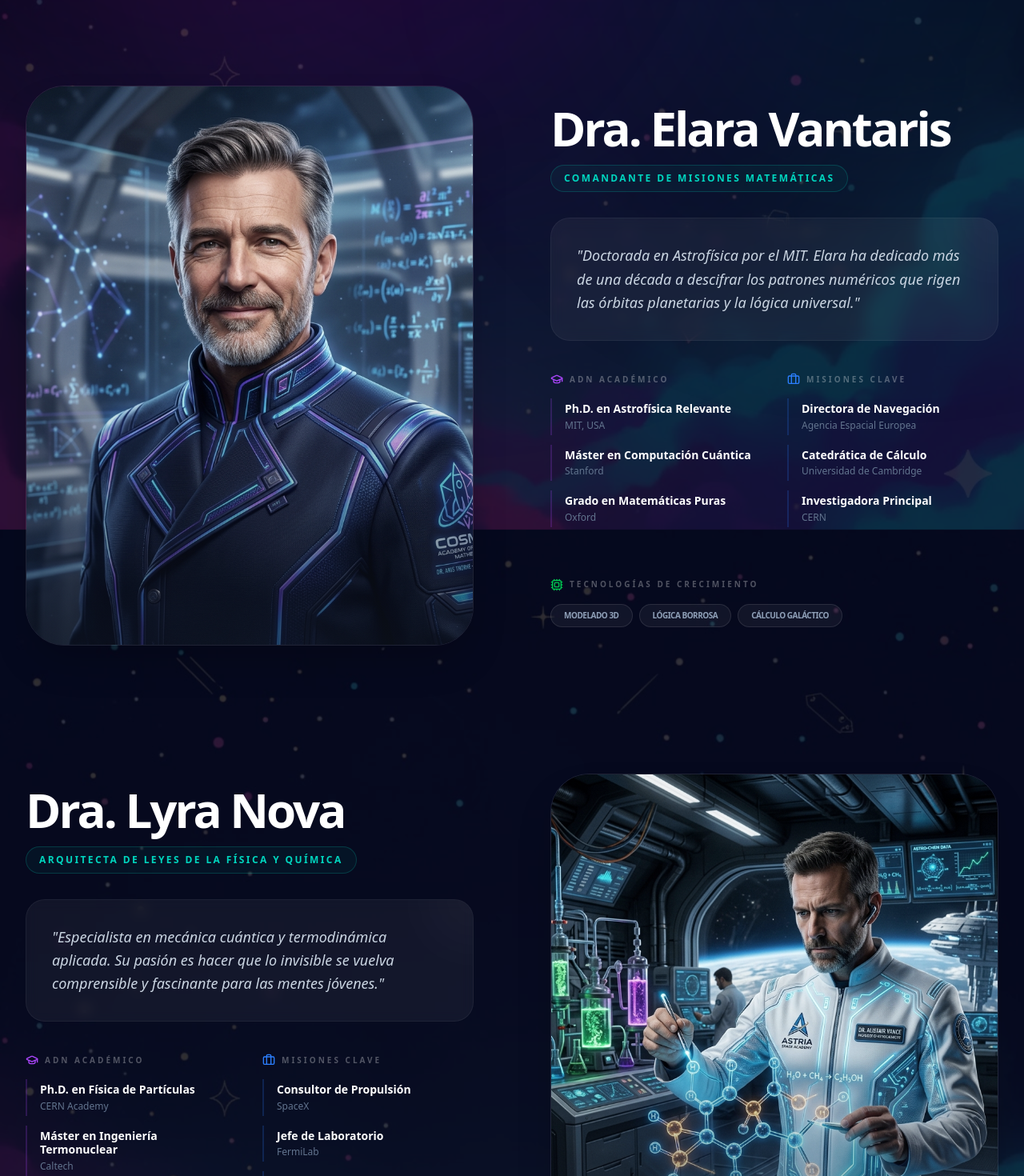
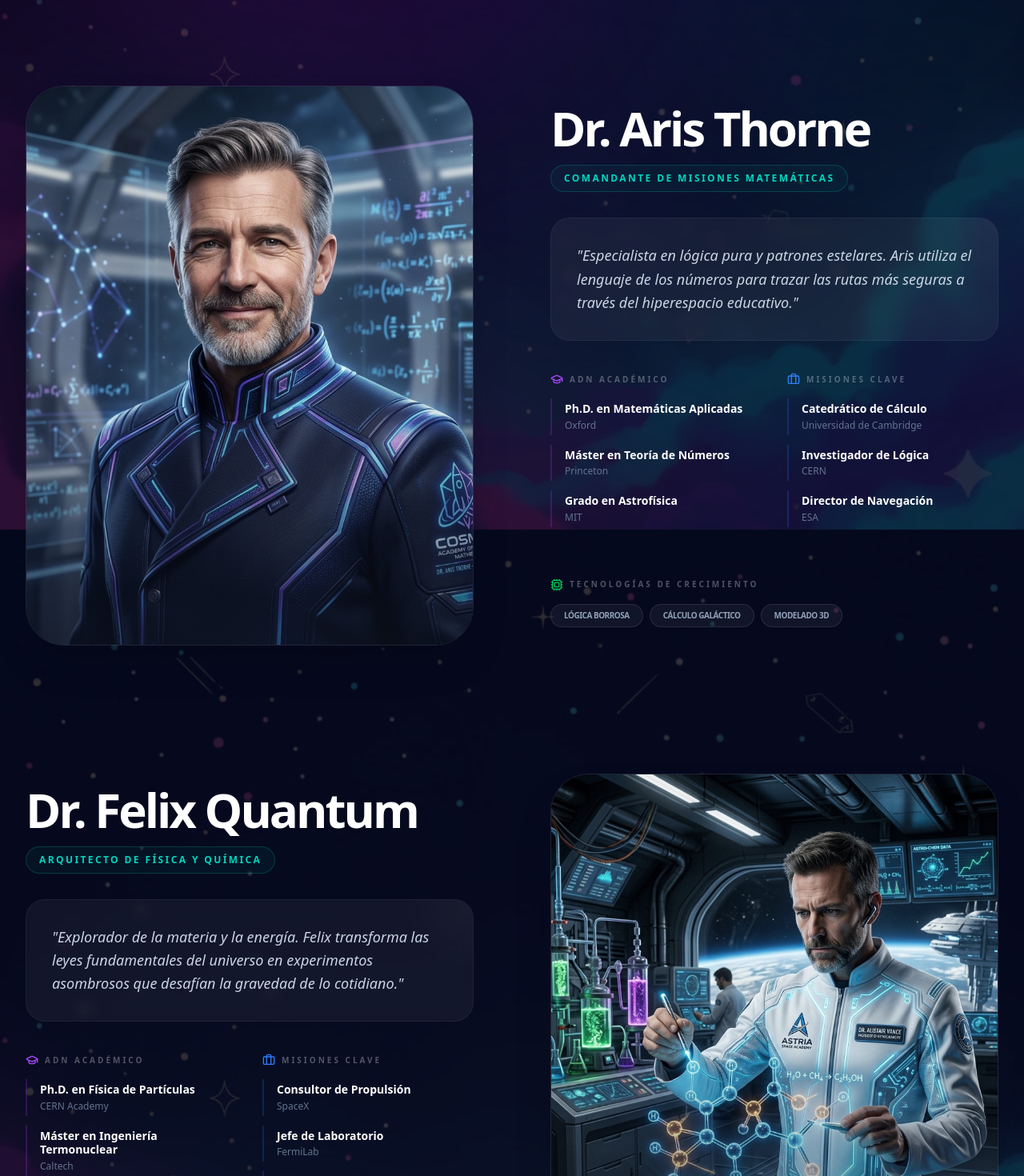
Before and after one commit to Cristina2M/GenioAcademy, a React app in the folder frontend/: page /claustro in a window 1280 px wide. Shown: the part 618-2088 px from the top of the page at 80% size. Built offline with nearby package versions, Linux system fonts and the light colour scheme; no server answers; the HTML template or start-up script is replaced by a standard one.

Commit message:
Corrección final de coherencia de género en el claustro

```diff
--- a/frontend/src/pages/Claustro.jsx
+++ b/frontend/src/pages/Claustro.jsx
@@ -10,30 +10,30 @@ import '../styles/professors.css';
 const HARDCODED_PROFESSORS = [
     {
         id: 1,
-        full_name: "Dra. Elara Vantaris",
+        full_name: "Dr. Aris Thorne",
         title: "Comandante de Misiones Matemáticas",
         avatar_url: "/assets/professors/prof_math.png",
-        bio: "Doctorada en Astrofísica por el MIT. Elara ha dedicado más de una década a descifrar los patrones numéricos que rigen las órbitas planetarias y la lógica universal.",
+        bio: "Especialista en lógica pura y patrones estelares. Aris utiliza el lenguaje de los números para trazar las rutas más seguras a través del hiperespacio educativo.",
         cv_json: {
             education: [
-                { degree: "Ph.D. en Astrofísica Relevante", institution: "MIT, USA" },
-                { degree: "Máster en Computación Cuántica", institution: "Stanford" },
-                { degree: "Grado en Matemáticas Puras", institution: "Oxford" }
+                { degree: "Ph.D. en Matemáticas Aplicadas", institution: "Oxford" },
+                { degree: "Máster en Teoría de Números", institution: "Princeton" },
+                { degree: "Grado en Astrofísica", institution: "MIT" }
             ],
             experience: [
-                { role: "Directora de Navegación", company: "Agencia Espacial Europea" },
-                { role: "Catedrática de Cálculo", company: "Universidad de Cambridge" },
-                { role: "Investigadora Principal", company: "CERN" }
+                { role: "Catedrático de Cálculo", company: "Universidad de Cambridge" },
+                { role: "Investigador de Lógica", company: "CERN" },
+                { role: "Director de Navegación", company: "ESA" }
             ],
-            methods: ["Modelado 3D", "Lógica Borrosa", "Cálculo Galáctico"]
+            methods: ["Lógica Borrosa", "Cálculo Galáctico", "Modelado 3D"]
         }
     },
     {
         id: 2,
-        full_name: "Dra. Lyra Nova",
-        title: "Arquitecta de Leyes de la Física y Química",
+        full_name: "Dr. Felix Quantum",
+        title: "Arquitecto de Física y Química",
         avatar_url: "/assets/professors/prof_chem.png",
-        bio: "Especialista en mecánica cuántica y termodinámica aplicada. Su pasión es hacer que lo invisible se vuelva comprensible y fascinante para las mentes jóvenes.",
+        bio: "Explorador de la materia y la energía. Felix transforma las leyes fundamentales del universo en experimentos asombrosos que desafían la gravedad de lo cotidiano.",
         cv_json: {
             education: [
                 { degree: "Ph.D. en Física de Partículas", institution: "CERN Academy" },
@@ -50,10 +50,10 @@ const HARDCODED_PROFESSORS = [
     },
     {
         id: 3,
-        full_name: "Dr. Aris Thorne",
-        title: "Explorador de Biología y Geología",
+        full_name: "Dra. Elara Vantaris",
+        title: "Exploradora de Biología y Geología",
         avatar_url: "/assets/professors/prof_bio.png",
-        bio: "Bióloga marina y experta en exobiología. Ha liderado misiones para entender la vida en entornos extremos de la Tierra y en mundos lejanos.",
+        bio: "Bióloga marina y experta en exobiología. Elara ha dedicado su carrera a entender cómo la vida florece en los rincones más extremos y fascinantes de la galaxia.",
         cv_json: {
             education: [
                 { degree: "Doctorado en Exobiología", institution: "NASA Fellowship" },
@@ -73,7 +73,7 @@ const HARDCODED_PROFESSORS = [
         full_name: "Dra. Sarah Moon",
         title: "Embajadora de Lengua y Literatura",
         avatar_url: "/assets/professors/prof_lang.png",
-        bio: "Lingüista experta en comunicación inter-cultural. Sarah transforma el análisis sintáctico y la literatura en el viaje más emocionante que un estudiante puede emprender.",
+        bio: "Lingüista experta en comunicación inter-cultural. Sarah transforma el arte de las palabras en el viaje más emocionante que un estudiante puede emprender.",
         cv_json: {
             education: [
                 { degree: "Ph.D. en Literatura Comparada", institution: "Salamanca" },
@@ -93,7 +93,7 @@ const HARDCODED_PROFESSORS = [
         full_name: "Dra. Kiara Stone",
         title: "Cronista de Geografía e Historia",
         avatar_url: "/assets/professors/prof_geo.png",
-        bio: "Historiadora y cartógrafa moderna. Kiara cree que entender nuestro pasado es la única brújula real para navegar el futuro de nuestra civilización.",
+        bio: "Historiadora y cartógrafa moderna. Kiara cree que entender nuestras raíces es la única brújula real para navegar el futuro de nuestra civilización.",
         cv_json: {
             education: [
                 { degree: "Cum Laude en Historia Universal", institution: "U. de Bolonia" },
@@ -113,7 +113,7 @@ const HARDCODED_PROFESSORS = [
         full_name: "Dr. Theo Canvas",
         title: "Maestro de Expresión Artística",
         avatar_url: "/assets/professors/prof_art.png",
-        bio: "Visionario del arte digital y tradicional. Theo enseña a los estudiantes a plasmar sus ideas en lienzos infinitos utilizando tanto pinceles como algoritmos.",
+        bio: "Visionario del arte digital y tradicional. Theo enseña a plasmar ideas en lienzos infinitos utilizando tanto pinceles clásicos como algoritmos de vanguardia.",
         cv_json: {
             education: [
                 { degree: "Doctorado en Bellas Artes", institution: "Royal College of Art" },
```
